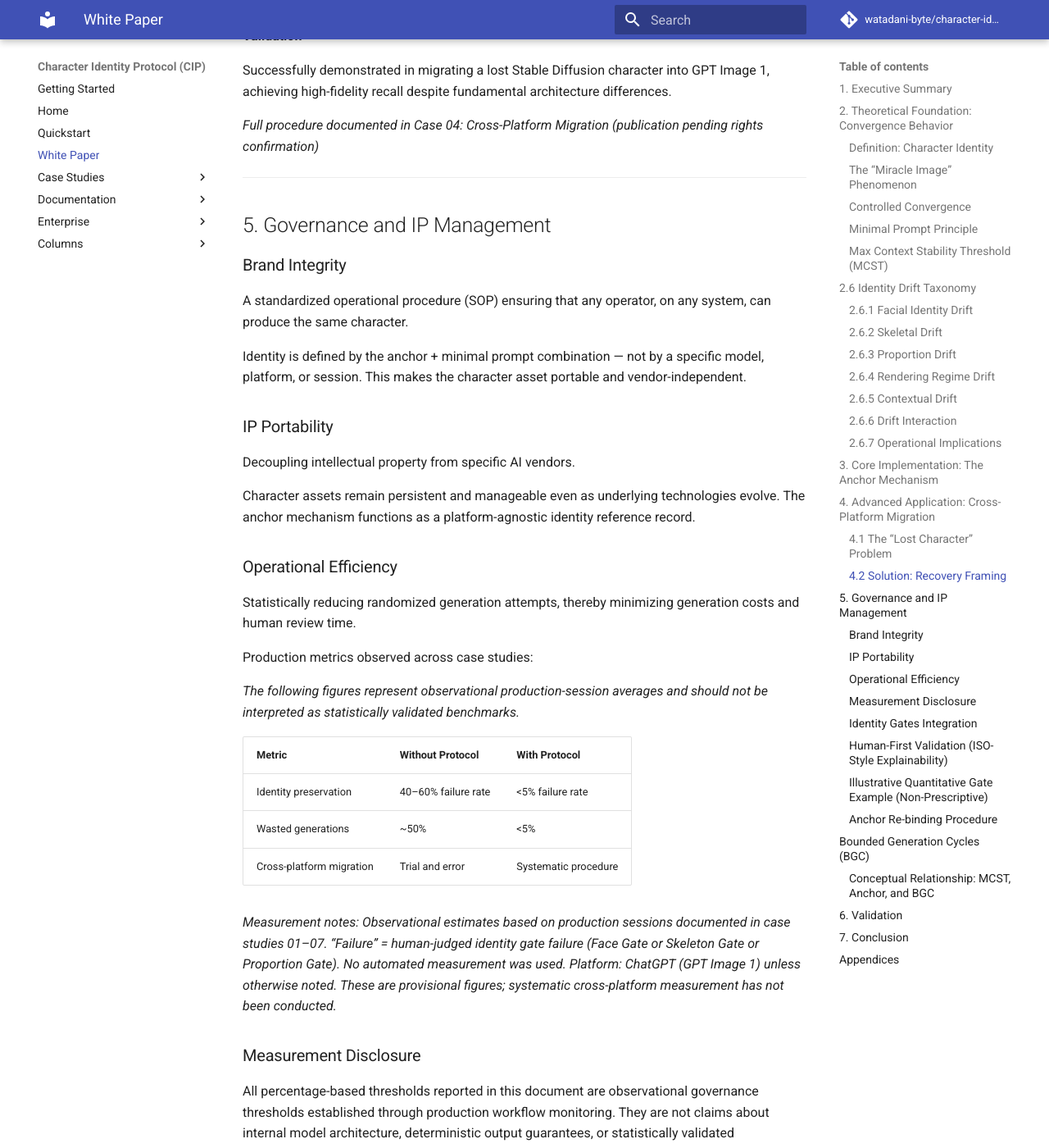
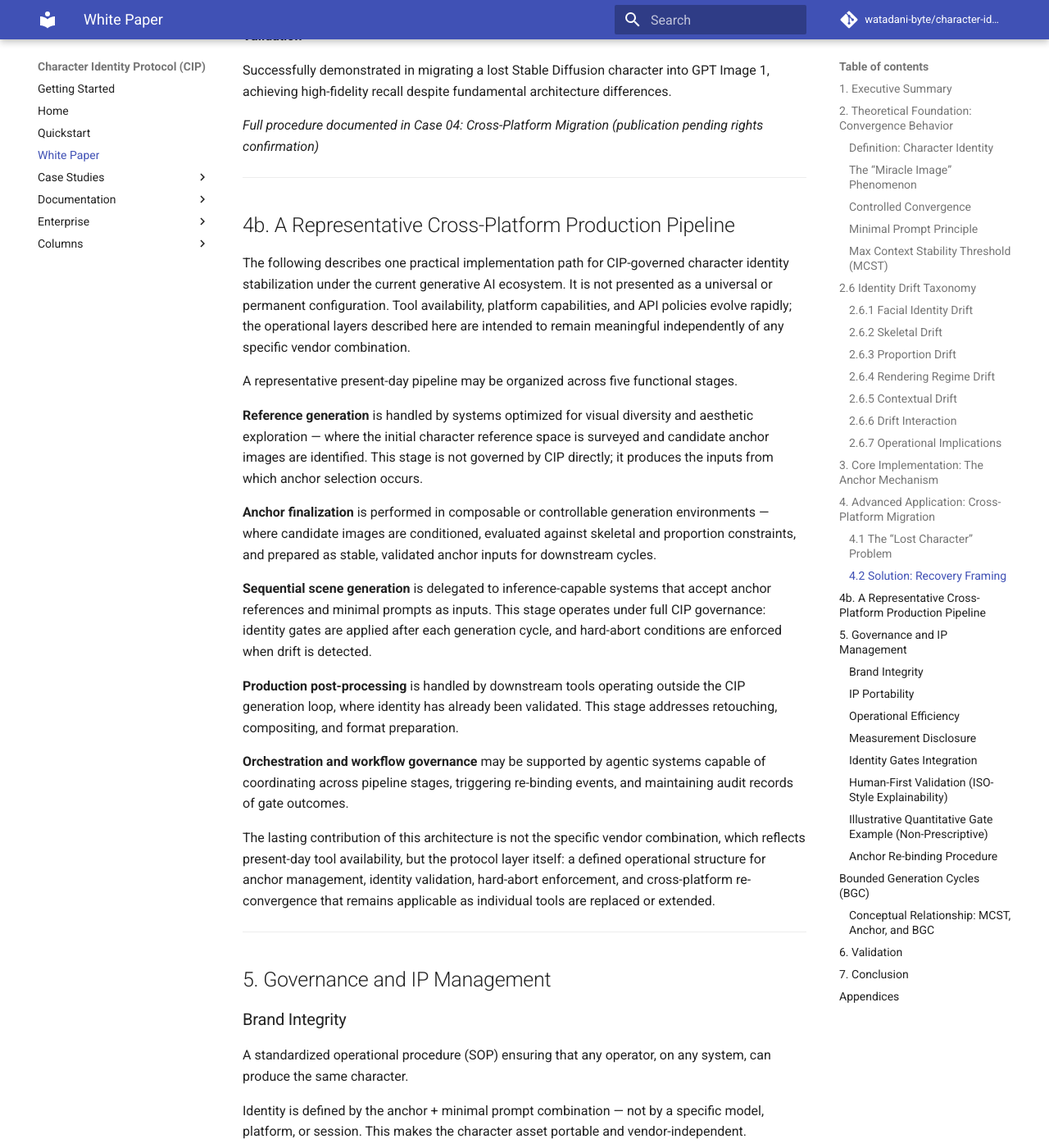
Before and after one commit to watadani-byte/character-identity-protocol, an MkDocs documentation site: the page built from docs/whitepaper_v1.md, in a window 1280 px wide and 1400 px high, scrolled down 7120 px. Shown: the whole window at 82% size. Built offline with MkDocs 1.6.1 and Material for MkDocs 9.7.7, drawn with Linux system fonts in a browser that asks for light colours; comment, search, counter and statistics services are not loaded.

Commit message:
whitepaper_v1.md を更新

```diff
--- a/docs/whitepaper_v1.md
+++ b/docs/whitepaper_v1.md
@@ -267,6 +267,26 @@ Successfully demonstrated in migrating a lost Stable Diffusion character into GP
 
 -----
 
+## 4b. A Representative Cross-Platform Production Pipeline
+
+The following describes one practical implementation path for CIP-governed character identity stabilization under the current generative AI ecosystem. It is not presented as a universal or permanent configuration. Tool availability, platform capabilities, and API policies evolve rapidly; the operational layers described here are intended to remain meaningful independently of any specific vendor combination.
+
+A representative present-day pipeline may be organized across five functional stages.
+
+**Reference generation** is handled by systems optimized for visual diversity and aesthetic exploration — where the initial character reference space is surveyed and candidate anchor images are identified. This stage is not governed by CIP directly; it produces the inputs from which anchor selection occurs.
+
+**Anchor finalization** is performed in composable or controllable generation environments — where candidate images are conditioned, evaluated against skeletal and proportion constraints, and prepared as stable, validated anchor inputs for downstream cycles.
+
+**Sequential scene generation** is delegated to inference-capable systems that accept anchor references and minimal prompts as inputs. This stage operates under full CIP governance: identity gates are applied after each generation cycle, and hard-abort conditions are enforced when drift is detected.
+
+**Production post-processing** is handled by downstream tools operating outside the CIP generation loop, where identity has already been validated. This stage addresses retouching, compositing, and format preparation.
+
+**Orchestration and workflow governance** may be supported by agentic systems capable of coordinating across pipeline stages, triggering re-binding events, and maintaining audit records of gate outcomes.
+
+The lasting contribution of this architecture is not the specific vendor combination, which reflects present-day tool availability, but the protocol layer itself: a defined operational structure for anchor management, identity validation, hard-abort enforcement, and cross-platform re-convergence that remains applicable as individual tools are replaced or extended.
+
+-----
+
 ## 5. Governance and IP Management
 
 ### Brand Integrity
```
